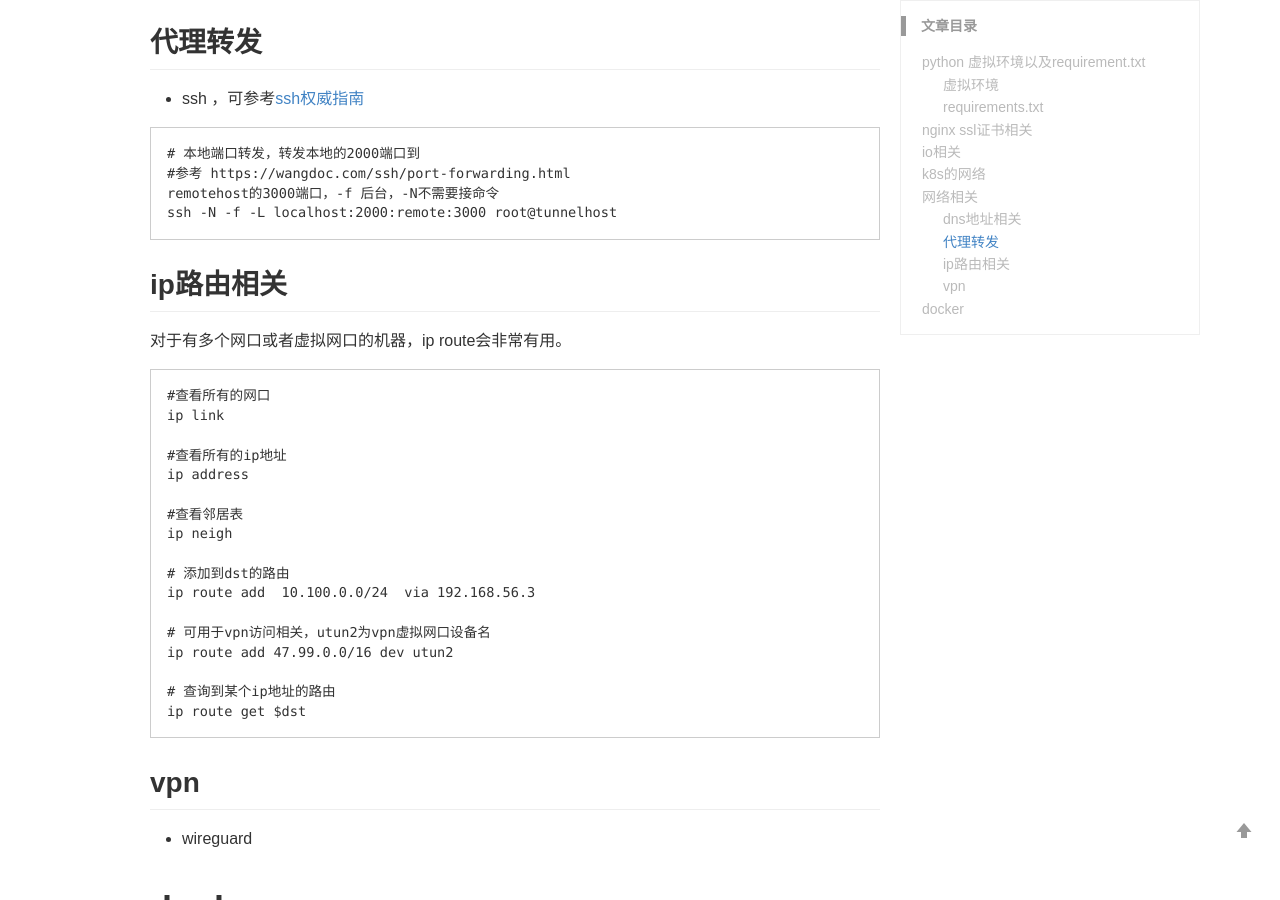
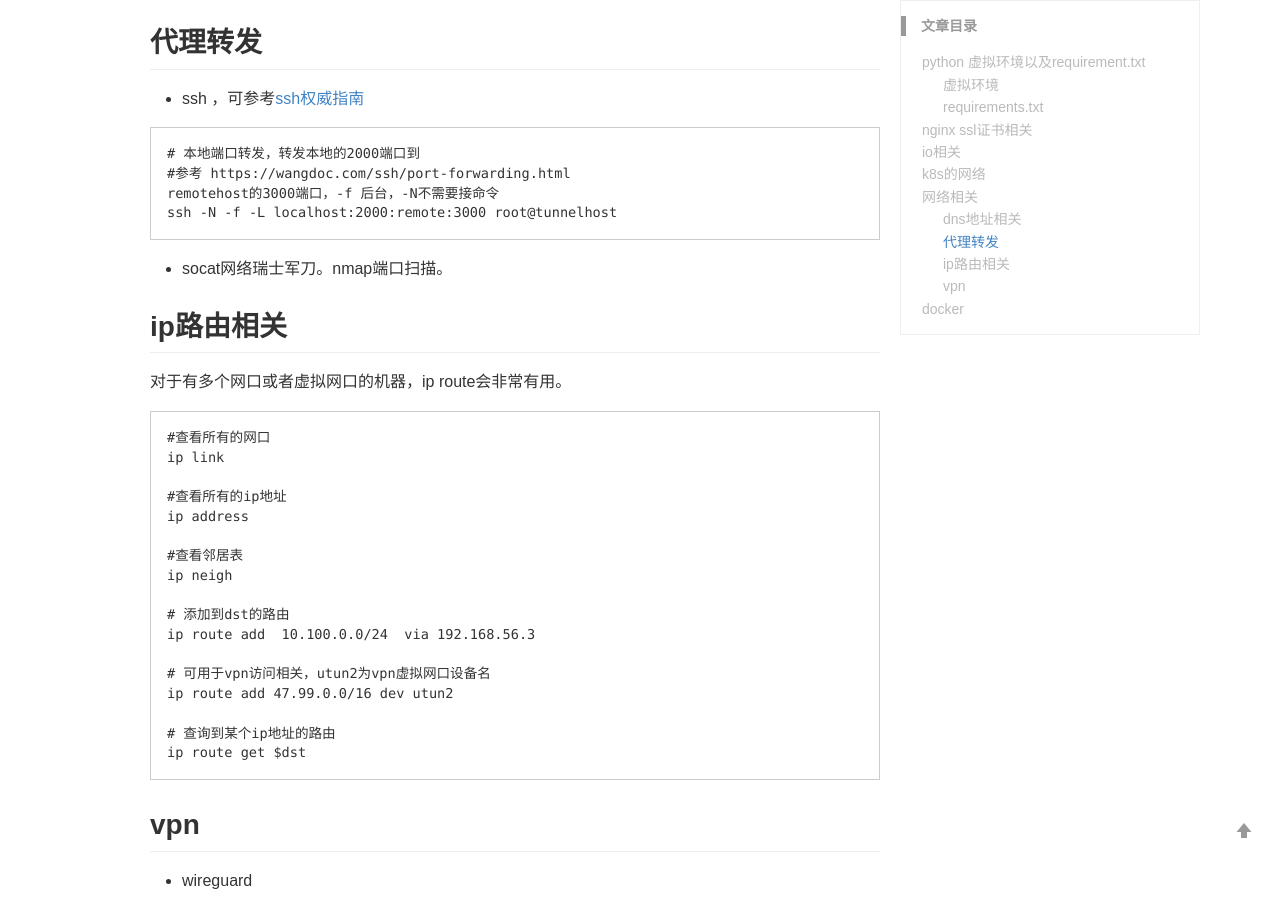
Before and after one commit to yunwan1x/yunwan1x.github.io, a Jekyll site: the page built from _posts/2021-08-06-usefulbash.md, in a window 1280 px wide and 900 px high, scrolled down 2137 px. Built offline with Jekyll 4.4.1, drawn with Linux system fonts in a browser that asks for light colours; a style sheet for code colours, icons or effects is not loaded.

Commit message:
update by gitpost 2021-09-23 00:55:28

````diff
--- a/_posts/2021-08-06-usefulbash.md
+++ b/_posts/2021-08-06-usefulbash.md
@@ -3,6 +3,7 @@ layout: post
 title: 有用的命令行
 categories: github
 ---
+
 一些比较有用的bash命令。 记录如下，方便查找。
 
 ```bash
@@ -96,6 +97,8 @@ remotehost的3000端口，-f 后台，-N不需要接命令
 ssh -N -f -L localhost:2000:remote:3000 root@tunnelhost
 ```
 
+* socat网络瑞士军刀。nmap端口扫描。
+
 ## ip路由相关
 
 对于有多个网口或者虚拟网口的机器，ip route会非常有用。
````
